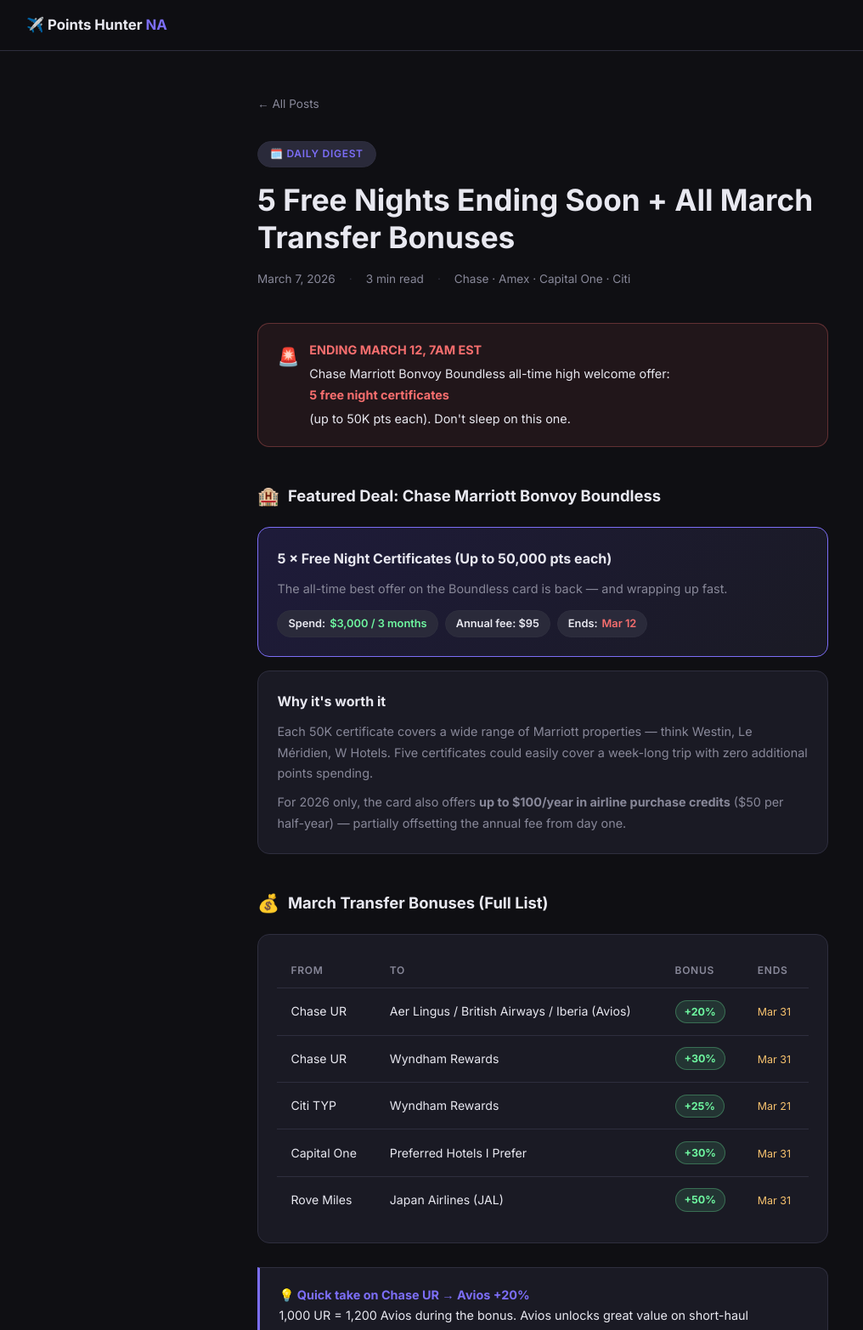
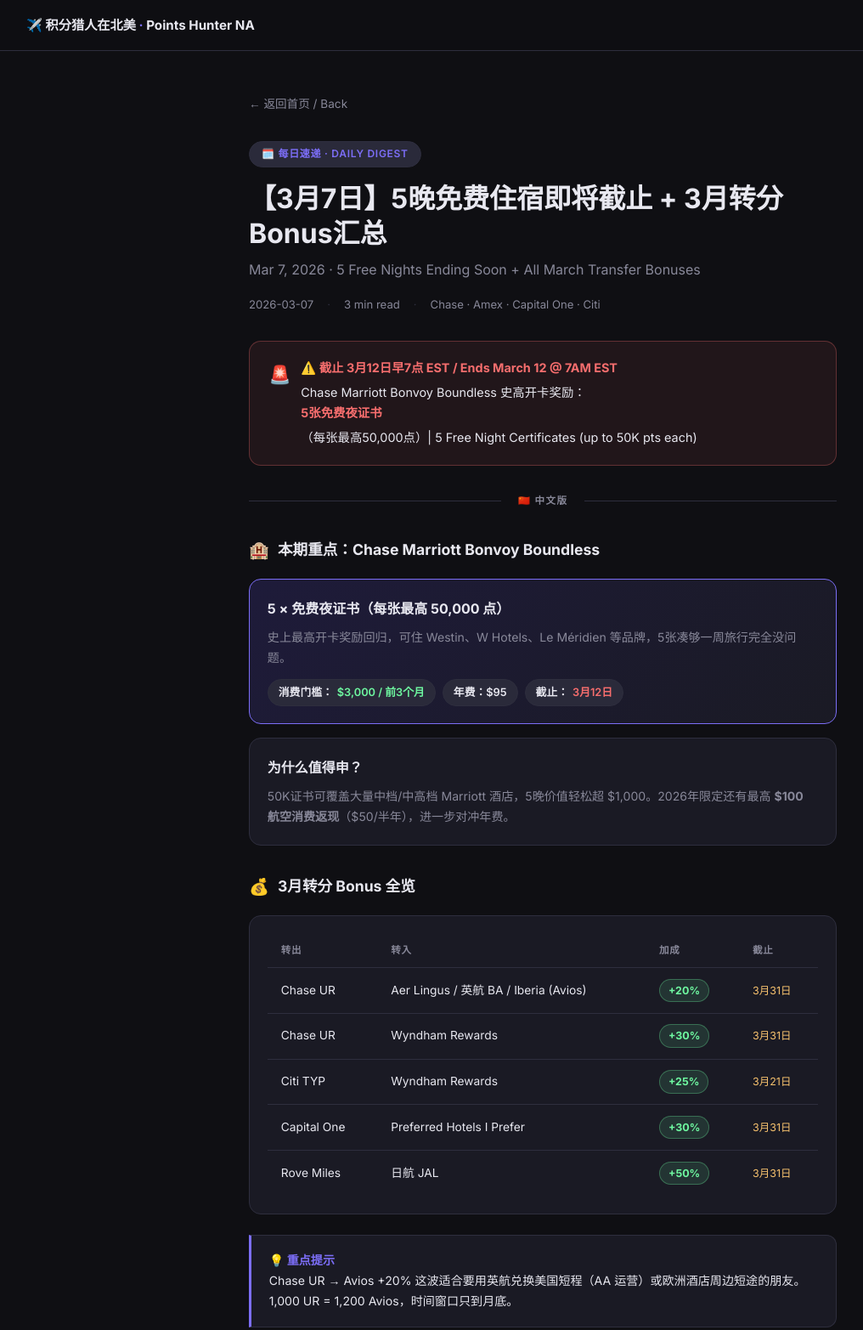
Before and after one commit to zhuxilei/points-hunter-na, a website: page posts/2026-03-07-daily-digest.html in a window 1280 px wide. Shown: the top 1565 px of the page at 85% size, without its empty margins (1-1017 px from the left). Drawn offline with Linux system fonts and the light colour scheme.

Commit message:
update posts/2026-03-07-daily-digest.html (bilingual)

```diff
--- a/posts/2026-03-07-daily-digest.html
+++ b/posts/2026-03-07-daily-digest.html
@@ -3,255 +3,98 @@
 <head>
   <meta charset="UTF-8" />
   <meta name="viewport" content="width=device-width, initial-scale=1.0" />
-  <title>Daily Digest Mar 7, 2026 | Points Hunter NA</title>
-  <meta name="description" content="Chase Marriott Boundless 5 free nights ending March 12. March transfer bonuses: Chase UR to Avios +20%, Wyndham +30%, and more." />
+  <title>【3月7日】5晚免费住宿即将截止 + 3月转分Bonus汇总 | 积分猎人在北美</title>
+  <meta name="description" content="Chase Marriott Boundless 5张免费夜证书3月12日截止。Chase UR转Avios +20%，Wyndham +30%，本月转分福利全览。" />
   <link rel="preconnect" href="https://fonts.googleapis.com" />
   <link href="https://fonts.googleapis.com/css2?family=Inter:wght@400;500;600;700&display=swap" rel="stylesheet" />
   <style>
     :root {
-      --bg: #0f0f13;
-      --surface: #1a1a24;
-      --surface2: #22222f;
-      --border: #2e2e3e;
-      --accent: #7c6ef7;
-      --accent2: #f7c26e;
-      --text: #e8e8f0;
-      --muted: #888899;
-      --tag-bg: #2a2a3a;
-      --red: #f76e6e;
-      --green: #6ef7a0;
+      --bg: #0f0f13; --surface: #1a1a24; --surface2: #22222f;
+      --border: #2e2e3e; --accent: #7c6ef7; --accent2: #f7c26e;
+      --text: #e8e8f0; --muted: #888899; --tag-bg: #2a2a3a;
+      --red: #f76e6e; --green: #6ef7a0;
     }
     * { box-sizing: border-box; margin: 0; padding: 0; }
-    body {
-      font-family: 'Inter', sans-serif;
-      background: var(--bg);
-      color: var(--text);
-      line-height: 1.7;
+    body { font-family: 'Inter', sans-serif; background: var(--bg); color: var(--text); line-height: 1.7; }
+    nav {
+      border-bottom: 1px solid var(--border); padding: 0 2rem;
+      display: flex; align-items: center; height: 60px; position: sticky; top: 0;
+      background: rgba(15,15,19,0.92); backdrop-filter: blur(12px); z-index: 100;
     }
-    nav {
-      border-bottom: 1px solid var(--border);
-      padding: 0 2rem;
-      display: flex;
-      align-items: center;
-      height: 60px;
-      position: sticky;
-      top: 0;
-      background: rgba(15,15,19,0.92);
-      backdrop-filter: blur(12px);
-      z-index: 100;
-    }
-    .nav-brand {
-      font-weight: 700;
-      font-size: 1.05rem;
-      color: var(--text);
-      text-decoration: none;
-    }
+    .nav-brand { font-weight: 700; font-size: 0.95rem; color: var(--text); text-decoration: none; }
     .nav-brand span { color: var(--accent); }
-
-    .article-wrap {
-      max-width: 720px;
-      margin: 0 auto;
-      padding: 3rem 1.5rem 6rem;
-    }
-
-    /* Header */
-    .article-header { margin-bottom: 2.5rem; }
-    .article-badge {
-      display: inline-flex;
-      align-items: center;
-      gap: 6px;
-      background: var(--tag-bg);
-      border: 1px solid var(--border);
-      color: var(--accent);
-      font-size: 0.75rem;
-      font-weight: 600;
-      letter-spacing: 0.06em;
-      text-transform: uppercase;
-      padding: 4px 14px;
-      border-radius: 99px;
-      margin-bottom: 1rem;
-    }
-    .article-header h1 {
-      font-size: clamp(1.6rem, 4vw, 2.2rem);
-      font-weight: 700;
-      line-height: 1.25;
-      margin-bottom: 1rem;
-    }
-    .article-meta {
-      display: flex;
-      align-items: center;
-      gap: 1rem;
-      color: var(--muted);
-      font-size: 0.85rem;
-      flex-wrap: wrap;
-    }
+    .article-wrap { max-width: 740px; margin: 0 auto; padding: 3rem 1.5rem 6rem; }
+    .back-link { display: inline-flex; align-items: center; gap: 6px; color: var(--muted); font-size: 0.85rem; text-decoration: none; margin-bottom: 2rem; transition: color 0.15s; }
+    .back-link:hover { color: var(--text); }
+    .article-badge { display: inline-flex; align-items: center; gap: 6px; background: var(--tag-bg); border: 1px solid var(--border); color: var(--accent); font-size: 0.75rem; font-weight: 600; letter-spacing: 0.06em; text-transform: uppercase; padding: 4px 14px; border-radius: 99px; margin-bottom: 1rem; }
+    .article-header { margin-bottom: 2rem; }
+    .article-header h1 { font-size: clamp(1.5rem, 4vw, 2rem); font-weight: 700; line-height: 1.3; margin-bottom: 0.5rem; }
+    .article-header .en-title { font-size: 1rem; color: var(--muted); margin-bottom: 1rem; }
+    .article-meta { display: flex; align-items: center; gap: 1rem; color: var(--muted); font-size: 0.82rem; flex-wrap: wrap; }
     .article-meta .dot { color: var(--border); }
 
-    /* Alert Box */
-    .alert {
-      border-radius: 14px;
-      padding: 1.2rem 1.4rem;
-      margin: 1.8rem 0;
-      border: 1px solid;
-      display: flex;
-      gap: 12px;
-      align-items: flex-start;
-    }
-    .alert.urgent {
-      background: rgba(247,110,110,0.08);
-      border-color: rgba(247,110,110,0.3);
-    }
+    /* Lang divider */
+    .lang-divider { display: flex; align-items: center; gap: 12px; margin: 2rem 0 1.5rem; }
+    .lang-divider .line { flex: 1; height: 1px; background: var(--border); }
+    .lang-label { font-size: 0.72rem; font-weight: 700; letter-spacing: 0.12em; text-transform: uppercase; color: var(--muted); background: var(--bg); padding: 0 8px; white-space: nowrap; }
+
+    /* Alert */
+    .alert { border-radius: 14px; padding: 1.2rem 1.4rem; margin: 1.5rem 0; border: 1px solid; display: flex; gap: 12px; align-items: flex-start; }
+    .alert.urgent { background: rgba(247,110,110,0.08); border-color: rgba(247,110,110,0.3); }
     .alert-icon { font-size: 1.3rem; flex-shrink: 0; margin-top: 2px; }
     .alert-body strong { color: var(--red); display: block; margin-bottom: 4px; font-size: 0.9rem; }
     .alert-body p { color: var(--text); font-size: 0.9rem; margin: 0; }
 
     /* Section */
-    .section { margin: 2.5rem 0; }
-    .section-header {
-      display: flex;
-      align-items: center;
-      gap: 10px;
-      margin-bottom: 1.2rem;
-    }
-    .section-icon { font-size: 1.3rem; }
-    .section h2 {
-      font-size: 1.15rem;
-      font-weight: 700;
-    }
+    .section { margin: 2rem 0; }
+    .section-header { display: flex; align-items: center; gap: 10px; margin-bottom: 1.1rem; }
+    .section-icon { font-size: 1.2rem; }
+    .section h2 { font-size: 1.1rem; font-weight: 700; }
 
-    /* Highlight Card */
-    .highlight-card {
-      background: var(--surface);
-      border: 1px solid var(--border);
-      border-radius: 14px;
-      padding: 1.4rem;
-      margin-bottom: 1rem;
-    }
-    .highlight-card.hot {
-      background: linear-gradient(135deg, #1e1b3a 0%, var(--surface) 100%);
-      border-color: var(--accent);
-    }
-    .highlight-card h3 {
-      font-size: 1rem;
-      font-weight: 700;
-      margin-bottom: 0.6rem;
-    }
-    .highlight-card p { font-size: 0.9rem; color: var(--muted); margin-bottom: 0.6rem; }
+    /* Cards */
+    .highlight-card { background: var(--surface); border: 1px solid var(--border); border-radius: 14px; padding: 1.3rem; margin-bottom: 1rem; }
+    .highlight-card.hot { background: linear-gradient(135deg, #1e1b3a 0%, var(--surface) 100%); border-color: var(--accent); }
+    .highlight-card h3 { font-size: 1rem; font-weight: 700; margin-bottom: 0.5rem; }
+    .highlight-card p { font-size: 0.88rem; color: var(--muted); margin-bottom: 0.5rem; }
     .highlight-card p:last-child { margin-bottom: 0; }
-    .pill-list {
-      display: flex;
-      flex-wrap: wrap;
-      gap: 8px;
-      margin-top: 0.8rem;
-    }
-    .pill {
-      display: inline-flex;
-      align-items: center;
-      gap: 5px;
-      font-size: 0.8rem;
-      font-weight: 600;
-      background: var(--tag-bg);
-      border: 1px solid var(--border);
-      padding: 4px 12px;
-      border-radius: 99px;
-      color: var(--text);
-    }
+    .pill-list { display: flex; flex-wrap: wrap; gap: 8px; margin-top: 0.8rem; }
+    .pill { display: inline-flex; align-items: center; gap: 5px; font-size: 0.8rem; font-weight: 600; background: var(--tag-bg); border: 1px solid var(--border); padding: 4px 12px; border-radius: 99px; color: var(--text); }
     .pill .val { color: var(--green); }
     .pill .warn { color: var(--red); }
 
-    /* Transfer Table */
+    /* Table */
     .transfer-table { width: 100%; border-collapse: collapse; }
-    .transfer-table th {
-      text-align: left;
-      font-size: 0.75rem;
-      font-weight: 600;
-      letter-spacing: 0.06em;
-      text-transform: uppercase;
-      color: var(--muted);
-      padding: 0.6rem 1rem;
-      border-bottom: 1px solid var(--border);
-    }
-    .transfer-table td {
-      padding: 0.85rem 1rem;
-      font-size: 0.88rem;
-      border-bottom: 1px solid var(--border);
-    }
+    .transfer-table th { text-align: left; font-size: 0.72rem; font-weight: 600; letter-spacing: 0.06em; text-transform: uppercase; color: var(--muted); padding: 0.6rem 1rem; border-bottom: 1px solid var(--border); }
+    .transfer-table td { padding: 0.8rem 1rem; font-size: 0.86rem; border-bottom: 1px solid var(--border); }
     .transfer-table tr:last-child td { border-bottom: none; }
     .transfer-table tbody tr:hover td { background: var(--surface2); }
-    .bonus-chip {
-      display: inline-block;
-      background: rgba(110,247,160,0.12);
-      border: 1px solid rgba(110,247,160,0.3);
-      color: var(--green);
-      font-size: 0.78rem;
-      font-weight: 700;
-      padding: 2px 10px;
-      border-radius: 99px;
-    }
-    .date-chip {
-      font-size: 0.78rem;
-      color: var(--accent2);
-    }
+    .bonus-chip { display: inline-block; background: rgba(110,247,160,0.12); border: 1px solid rgba(110,247,160,0.3); color: var(--green); font-size: 0.78rem; font-weight: 700; padding: 2px 10px; border-radius: 99px; }
+    .date-chip { font-size: 0.78rem; color: var(--accent2); }
 
-    /* Tip Box */
-    .tip-box {
-      background: var(--surface);
-      border: 1px solid var(--border);
-      border-left: 3px solid var(--accent);
-      border-radius: 0 12px 12px 0;
-      padding: 1.2rem 1.4rem;
-      margin: 1.8rem 0;
-      font-size: 0.9rem;
-    }
+    /* Tip / Warning */
+    .tip-box { background: var(--surface); border: 1px solid var(--border); border-left: 3px solid var(--accent); border-radius: 0 12px 12px 0; padding: 1.1rem 1.3rem; margin: 1.5rem 0; font-size: 0.88rem; }
     .tip-box strong { color: var(--accent); }
-
-    /* Warning Box */
-    .warning-box {
-      background: rgba(247,194,110,0.07);
-      border: 1px solid rgba(247,194,110,0.25);
-      border-radius: 12px;
-      padding: 1.2rem 1.4rem;
-      font-size: 0.88rem;
-    }
+    .warning-box { background: rgba(247,194,110,0.07); border: 1px solid rgba(247,194,110,0.25); border-radius: 12px; padding: 1.1rem 1.3rem; font-size: 0.86rem; }
     .warning-box strong { color: var(--accent2); }
 
-    /* Back link */
-    .back-link {
-      display: inline-flex;
-      align-items: center;
-      gap: 6px;
-      color: var(--muted);
-      font-size: 0.85rem;
-      text-decoration: none;
-      margin-bottom: 2rem;
-      transition: color 0.15s;
-    }
-    .back-link:hover { color: var(--text); }
-
-    /* Disclaimer */
-    .disclaimer {
-      margin-top: 3rem;
-      padding-top: 1.5rem;
-      border-top: 1px solid var(--border);
-      font-size: 0.78rem;
-      color: var(--muted);
-    }
+    .disclaimer { margin-top: 3rem; padding-top: 1.5rem; border-top: 1px solid var(--border); font-size: 0.76rem; color: var(--muted); line-height: 1.8; }
   </style>
 </head>
 <body>
 
 <nav>
-  <a href="../index.html" class="nav-brand">✈️ Points Hunter <span>NA</span></a>
+  <a href="../index.html" class="nav-brand">✈️ 积分猎人在北美 <span>·</span> Points Hunter NA</a>
 </nav>
 
 <div class="article-wrap">
-  <a href="../index.html" class="back-link">← All Posts</a>
+  <a href="../index.html" class="back-link">← 返回首页 / Back</a>
 
   <div class="article-header">
-    <div class="article-badge">🗓️ Daily Digest</div>
-    <h1>5 Free Nights Ending Soon + All March Transfer Bonuses</h1>
+    <div class="article-badge">🗓️ 每日速递 · Daily Digest</div>
+    <h1>【3月7日】5晚免费住宿即将截止 + 3月转分Bonus汇总</h1>
+    <div class="en-title">Mar 7, 2026 · 5 Free Nights Ending Soon + All March Transfer Bonuses</div>
     <div class="article-meta">
-      <span>March 7, 2026</span>
+      <span>2026-03-07</span>
       <span class="dot">·</span>
       <span>3 min read</span>
       <span class="dot">·</span>
@@ -259,123 +102,111 @@
     </div>
   </div>
 
-  <!-- URGENT ALERT -->
+  <!-- URGENT -->
   <div class="alert urgent">
     <span class="alert-icon">🚨</span>
     <div class="alert-body">
-      <strong>ENDING MARCH 12, 7AM EST</strong>
-      <p>Chase Marriott Bonvoy Boundless all-time high welcome offer: <strong>5 free night certificates</strong> (up to 50K pts each). Don't sleep on this one.</p>
+      <strong>⚠️ 截止 3月12日早7点 EST / Ends March 12 @ 7AM EST</strong>
+      <p>Chase Marriott Bonvoy Boundless 史高开卡奖励：<strong>5张免费夜证书</strong>（每张最高50,000点）| 5 Free Night Certificates (up to 50K pts each)</p>
     </div>
   </div>
 
-  <!-- FEATURED DEAL -->
+  <!-- ===== 中文部分 ===== -->
+  <div class="lang-divider"><div class="line"></div><span class="lang-label">🇨🇳 中文版</span><div class="line"></div></div>
+
   <div class="section">
-    <div class="section-header">
-      <span class="section-icon">🏨</span>
-      <h2>Featured Deal: Chase Marriott Bonvoy Boundless</h2>
+    <div class="section-header"><span class="section-icon">🏨</span><h2>本期重点：Chase Marriott Bonvoy Boundless</h2></div>
+    <div class="highlight-card hot">
+      <h3>5 × 免费夜证书（每张最高 50,000 点）</h3>
+      <p>史上最高开卡奖励回归，可住 Westin、W Hotels、Le Méridien 等品牌，5张凑够一周旅行完全没问题。</p>
+      <div class="pill-list">
+        <span class="pill">消费门槛：<span class="val">$3,000 / 前3个月</span></span>
+        <span class="pill">年费：$95</span>
+        <span class="pill">截止：<span class="warn">3月12日</span></span>
+      </div>
     </div>
+    <div class="highlight-card">
+      <h3>为什么值得申？</h3>
+      <p>50K证书可覆盖大量中档/中高档 Marriott 酒店，5晚价值轻松超 $1,000。2026年限定还有最高 <strong>$100 航空消费返现</strong>（$50/半年），进一步对冲年费。</p>
+    </div>
+  </div>
 
+  <div class="section">
+    <div class="section-header"><span class="section-icon">💰</span><h2>3月转分 Bonus 全览</h2></div>
+    <div class="highlight-card">
+      <table class="transfer-table">
+        <thead><tr><th>转出</th><th>转入</th><th>加成</th><th>截止</th></tr></thead>
+        <tbody>
+          <tr><td>Chase UR</td><td>Aer Lingus / 英航 BA / Iberia (Avios)</td><td><span class="bonus-chip">+20%</span></td><td><span class="date-chip">3月31日</span></td></tr>
+          <tr><td>Chase UR</td><td>Wyndham Rewards</td><td><span class="bonus-chip">+30%</span></td><td><span class="date-chip">3月31日</span></td></tr>
+          <tr><td>Citi TYP</td><td>Wyndham Rewards</td><td><span class="bonus-chip">+25%</span></td><td><span class="date-chip">3月21日</span></td></tr>
+          <tr><td>Capital One</td><td>Preferred Hotels I Prefer</td><td><span class="bonus-chip">+30%</span></td><td><span class="date-chip">3月31日</span></td></tr>
+          <tr><td>Rove Miles</td><td>日航 JAL</td><td><span class="bonus-chip">+50%</span></td><td><span class="date-chip">3月31日</span></td></tr>
+        </tbody>
+      </table>
+    </div>
+    <div class="tip-box"><strong>💡 重点提示</strong><br/>Chase UR → Avios +20% 这波适合要用英航兑换美国短程（AA 运营）或欧洲酒店周边短途的朋友。1,000 UR = 1,200 Avios，时间窗口只到月底。</div>
+  </div>
+
+  <div class="section">
+    <div class="section-header"><span class="section-icon">⚠️</span><h2>重要变动</h2></div>
+    <div class="warning-box"><strong>Amex MR → 国泰 CX 转换比例下调</strong><br/><br/>自 2026年3月1日起，转换比例由 <strong>1:1 → 1:0.8</strong>。有国泰商务舱兑换计划的朋友请把这 20% 的损失算进去。</div>
+  </div>
+
+  <div class="section">
+    <div class="section-header"><span class="section-icon">✳️</span><h2>Amex MR 本月无转分加成</h2></div>
+    <div class="highlight-card"><p>本月 Amex Membership Rewards 暂无任何转分 bonus。没有紧急兑换计划的话，积分先留着等好时机——随时可能跳出促销。</p></div>
+  </div>
+
+  <!-- ===== 英文部分 ===== -->
+  <div class="lang-divider"><div class="line"></div><span class="lang-label">🇺🇸 English</span><div class="line"></div></div>
+
+  <div class="section">
+    <div class="section-header"><span class="section-icon">🏨</span><h2>Featured: Chase Marriott Bonvoy Boundless</h2></div>
     <div class="highlight-card hot">
-      <h3>5 × Free Night Certificates (Up to 50,000 pts each)</h3>
-      <p>The all-time best offer on the Boundless card is back — and wrapping up fast.</p>
+      <h3>5 × Free Night Certificates (up to 50,000 pts each)</h3>
+      <p>The all-time best offer on the Boundless card is back — and wrapping up fast. Certificates cover a wide range of Marriott brands including Westin, W Hotels, and Le Méridien.</p>
       <div class="pill-list">
         <span class="pill">Spend: <span class="val">$3,000 / 3 months</span></span>
         <span class="pill">Annual fee: $95</span>
         <span class="pill">Ends: <span class="warn">Mar 12</span></span>
       </div>
     </div>
-
     <div class="highlight-card">
       <h3>Why it's worth it</h3>
-      <p>Each 50K certificate covers a wide range of Marriott properties — think Westin, Le Méridien, W Hotels. Five certificates could easily cover a week-long trip with zero additional points spending.</p>
-      <p>For 2026 only, the card also offers <strong>up to $100/year in airline purchase credits</strong> ($50 per half-year) — partially offsetting the annual fee from day one.</p>
+      <p>Five 50K certificates can easily cover a full week of travel at mid-to-upscale Marriott properties — value well over $1,000. The card also offers up to <strong>$100/year in airline purchase credits</strong> for 2026, partially offsetting the annual fee.</p>
     </div>
   </div>
 
-  <!-- TRANSFER BONUSES -->
   <div class="section">
-    <div class="section-header">
-      <span class="section-icon">💰</span>
-      <h2>March Transfer Bonuses (Full List)</h2>
-    </div>
-
+    <div class="section-header"><span class="section-icon">💰</span><h2>March Transfer Bonuses</h2></div>
     <div class="highlight-card">
       <table class="transfer-table">
-        <thead>
-          <tr>
-            <th>From</th>
-            <th>To</th>
-            <th>Bonus</th>
-            <th>Ends</th>
-          </tr>
-        </thead>
+        <thead><tr><th>From</th><th>To</th><th>Bonus</th><th>Ends</th></tr></thead>
         <tbody>
-          <tr>
-            <td>Chase UR</td>
-            <td>Aer Lingus / British Airways / Iberia (Avios)</td>
-            <td><span class="bonus-chip">+20%</span></td>
-            <td><span class="date-chip">Mar 31</span></td>
-          </tr>
-          <tr>
-            <td>Chase UR</td>
-            <td>Wyndham Rewards</td>
-            <td><span class="bonus-chip">+30%</span></td>
-            <td><span class="date-chip">Mar 31</span></td>
-          </tr>
-          <tr>
-            <td>Citi TYP</td>
-            <td>Wyndham Rewards</td>
-            <td><span class="bonus-chip">+25%</span></td>
-            <td><span class="date-chip">Mar 21</span></td>
-          </tr>
-          <tr>
-            <td>Capital One</td>
-            <td>Preferred Hotels I Prefer</td>
-            <td><span class="bonus-chip">+30%</span></td>
-            <td><span class="date-chip">Mar 31</span></td>
-          </tr>
-          <tr>
-            <td>Rove Miles</td>
-            <td>Japan Airlines (JAL)</td>
-            <td><span class="bonus-chip">+50%</span></td>
-            <td><span class="date-chip">Mar 31</span></td>
-          </tr>
+          <tr><td>Chase UR</td><td>Aer Lingus / British Airways / Iberia (Avios)</td><td><span class="bonus-chip">+20%</span></td><td><span class="date-chip">Mar 31</span></td></tr>
+          <tr><td>Chase UR</td><td>Wyndham Rewards</td><td><span class="bonus-chip">+30%</span></td><td><span class="date-chip">Mar 31</span></td></tr>
+          <tr><td>Citi TYP</td><td>Wyndham Rewards</td><td><span class="bonus-chip">+25%</span></td><td><span class="date-chip">Mar 21</span></td></tr>
+          <tr><td>Capital One</td><td>Preferred Hotels I Prefer</td><td><span class="bonus-chip">+30%</span></td><td><span class="date-chip">Mar 31</span></td></tr>
+          <tr><td>Rove Miles</td><td>Japan Airlines (JAL)</td><td><span class="bonus-chip">+50%</span></td><td><span class="date-chip">Mar 31</span></td></tr>
         </tbody>
       </table>
     </div>
-
-    <div class="tip-box">
-      <strong>💡 Quick take on Chase UR → Avios +20%</strong><br/>
-      1,000 UR = 1,200 Avios during the bonus. Avios unlocks great value on short-haul redemptions within the US (via AA) and Europe. If you've been sitting on a pile of UR, this is a solid window to move them.
-    </div>
+    <div class="tip-box"><strong>💡 Quick take on Chase UR → Avios +20%</strong><br/>1,000 UR = 1,200 Avios during the bonus. Great for short-haul redemptions within the US (via AA) or within Europe. Window closes end of March.</div>
   </div>
 
-  <!-- WARNING -->
   <div class="section">
-    <div class="section-header">
-      <span class="section-icon">⚠️</span>
-      <h2>Program Change Alert</h2>
-    </div>
-    <div class="warning-box">
-      <strong>Amex MR → Cathay Pacific (CX) ratio downgraded</strong><br/><br/>
-      Effective March 1, 2026, the Amex MR transfer ratio to Cathay Pacific dropped from <strong>1:1 → 1:0.8</strong>. If you have a CX redemption in mind, factor in this 20% loss when planning your transfer.
-    </div>
+    <div class="section-header"><span class="section-icon">⚠️</span><h2>Program Change Alert</h2></div>
+    <div class="warning-box"><strong>Amex MR → Cathay Pacific (CX) ratio downgraded</strong><br/><br/>Effective March 1, 2026, the transfer ratio dropped from <strong>1:1 → 1:0.8</strong>. Factor in this 20% loss when planning any CX redemption.</div>
   </div>
 
-  <!-- AMEX NOTE -->
   <div class="section">
-    <div class="section-header">
-      <span class="section-icon">✳️</span>
-      <h2>Amex MR: No Bonus This Month</h2>
-    </div>
-    <div class="highlight-card">
-      <p>Amex Membership Rewards is not currently running any transfer bonuses. Hold your MR points — a bonus could pop up any time, and there's no urgency to transfer without one.</p>
-      <p>The one exception: if you have a specific, time-sensitive redemption lined up and the math still works.</p>
-    </div>
+    <div class="section-header"><span class="section-icon">✳️</span><h2>Amex MR: No Bonus This Month</h2></div>
+    <div class="highlight-card"><p>Amex Membership Rewards has no transfer bonuses active right now. Hold your MR — a bonus could appear anytime, and there's no urgency to transfer without one unless you have a specific redemption lined up.</p></div>
   </div>
 
   <div class="disclaimer">
-    Data sourced from The Points Guy, FrequentMiler, Doctor of Credit, and Roame. Transfer bonuses may be targeted and subject to change. Always verify on the bank/program's official website before transferring. This is not financial advice.
+    数据来源 / Sources: The Points Guy, FrequentMiler, Doctor of Credit, Roame · 以官网为准 / Always verify on official websites before transferring · 非财务建议 / Not financial advice
   </div>
 </div>
 
```
